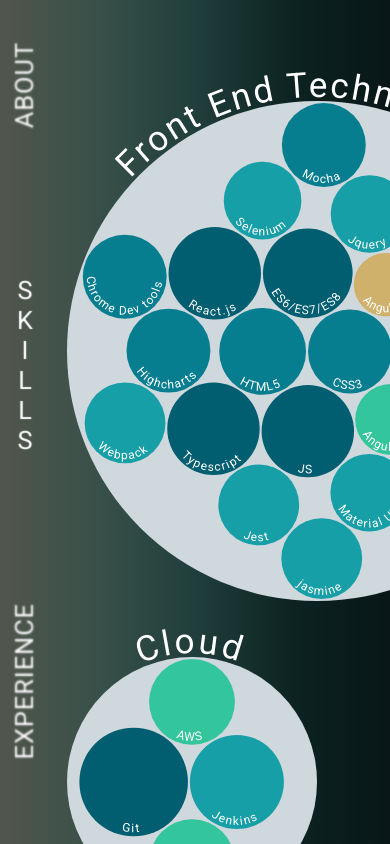
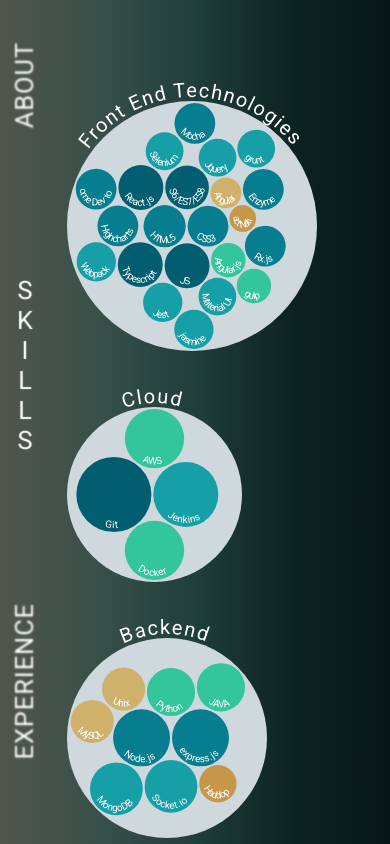
Before and after one commit to aqumus/portfolio, a Gatsby site: page /skills in a window 390 px wide. Built offline with nearby package versions, Linux system fonts and the light colour scheme; Gatsby itself is replaced by a stand-in of ours.

Commit message:
fix: responsive skil page

```diff
--- a/src/components/skillCircle.js
+++ b/src/components/skillCircle.js
@@ -5,6 +5,7 @@
 import { transition } from "d3-transition"
 import styled from "@emotion/styled"
 import { scaleLinear } from "d3-scale"
+import { useSmallScreenMediaQuery } from "../hooks/useMediaQuery.js"
 
 const colorLevel = [
   "#bb210f",
@@ -52,7 +53,7 @@
         result.push(newLine)
       } else if (
         lastLine.width + width + lastLine.words.length * spaceWidth <
-        lineWidth - i * 0.3
+        lineWidth - i * 0.5
       ) {
         // Word can be added to an existing line
         lastLine.words.push(word)
@@ -79,10 +80,23 @@
   return calculateLines(wordsWithComputedWidth, spaceWidth, linewidth)
 }
 
-const setAndCreateCircle = () => {
+const normalScreenCircleRadius = [250, 350, 500]
+
+const smallScreenCircleRadius = [175, 200, 250]
+
+const skillHeadingFontSize = isSmallScreen => (isSmallScreen ? 20 : 35)
+
+const skillTitleFontSize = isSmallScreen => (isSmallScreen ? 10 : 12)
+
+const setAndCreateCircle = isSmallScreen => {
   //////////////////////////////////////////////////////////////
   ////////////////// Create Set-up constiables  //////////////////
   //////////////////////////////////////////////////////////////
+
+  // remove any existing svg
+  select("#chart")
+    .selectAll("svg")
+    .remove()
 
   skillsTechnologies.forEach((technology, techIndex) => {
     const dataHierarchy = hierarchy(technology, data => {
@@ -90,12 +104,16 @@
     }).sum(data => (data.children ? 0 : data.level))
     let focus = dataHierarchy
 
-    // const width = document.getElementById("chart").offsetWidth
-    // const height = document.getElementById("chart").offsetHeight
+    // const isSmallScreen = window.innerWidth <= 768
+
+    const [sparse, medium, dense] = isSmallScreen
+      ? smallScreenCircleRadius
+      : normalScreenCircleRadius
 
     //Size of the circle pack layout
     const childrenSize = dataHierarchy.children.length
-    const diameter = childrenSize <= 5 ? 250 : childrenSize <= 10 ? 350 : 500
+    const diameter =
+      childrenSize <= 5 ? sparse : childrenSize <= 10 ? medium : dense
 
     //Initialize the circle pack layout
     const nodePack = pack()
@@ -153,11 +171,51 @@
         d3Event.stopPropagation()
       })
 
+    gElem
+      .append("path")
+      .attr("id", function(d, i) {
+        return "skillTextPath" + i + techIndex
+      }) //Unique id of the path
+      .attr("d", function(d) {
+        const { x, y, r } = d
+        const pathPosition = !d.children ? 0 : 1
+        return `M${x - r},${y} A${r},${r} 0 0,${pathPosition} ${x + r},${y}`
+      }) //SVG path
+      .style("fill", "none")
+      .style("stroke", "none")
+    gElem
+      .append("text")
+      .attr("x", -2) //Move the text from the start angle of the arc
+      .attr("dy", -4) //Move the text down
+      .style("fill", function(d) {
+        return "white"
+      })
+      .append("textPath") //append a textPath to the text element
+      .attr("xlink:href", function(d, i) {
+        return "#skillTextPath" + i + techIndex
+      }) //place the ID of the path here
+      .style("text-anchor", "middle") //place the text halfway on the arc
+      .style("font-size", function(d) {
+        const size = !d.children
+          ? skillTitleFontSize(isSmallScreen)
+          : skillHeadingFontSize(isSmallScreen)
+        return `${size}`
+      })
+      .style("letter-spacing", function(d) {
+        const spacing = isSmallScreen ? 1 : 2
+        return `${spacing}px`
+      })
+      .attr("startOffset", "50%") //place the text halfway on the arc
+      .text(function(d) {
+        return !d.children ? d.data.name : d.data.technologyType
+      })
+
     function zoom(clickedD) {
       focus = clickedD
       const k = diameter / clickedD.r / 2
       x.domain([clickedD.x - clickedD.r, clickedD.x + clickedD.r])
       y.domain([clickedD.y - clickedD.r, clickedD.y + clickedD.r])
+
       const cTrans = transition().duration(250)
       svgContainer
         .selectAll("circle")
@@ -214,7 +272,10 @@
           return this.id === `g-${clickedD.data.name}`
         })
 
-        const commentFontSize = Math.min(22, k * clickedD.r * 0.1)
+        const commentFontSize = `${Math.min(
+          22,
+          Math.max(k * clickedD.r * 0.1, 12)
+        )}px`
 
         clickedGElem
           .append("text")
@@ -232,7 +293,7 @@
           .transition(cTrans)
           .style("stroke", "white")
           .style("font-family", "Michroma")
-          .style("font-size", function(d) {
+          .style("font-size", function zoomedNameSize(d) {
             return `${k * d.r * 0.13}px`
           })
           .style("text-anchor", "middle")
@@ -247,13 +308,13 @@
                 "font-family": "Roberto",
                 "font-style": "italic",
                 "line-height": "15px",
-                "font-size": `${commentFontSize}px`,
+                "font-size": commentFontSize,
               },
               diameter
             )
           : []
 
-        console.log("texl", textLines)
+        // console.log("texl", textLines)
 
         clickedGElem
           .append("text")
@@ -272,7 +333,7 @@
           .style("font-family", "Roberto")
           .style("font-style", "italic")
           .style("font-size", function(d) {
-            return `${commentFontSize}px`
+            return commentFontSize
           })
           .style("text-anchor", "middle")
           .style("line-height", "15px")
@@ -288,7 +349,7 @@
           })
           .attr("dy", function(d, i) {
             console.log("d", k * d.r * 0.05 * (i + 1))
-            return k * clickedD.r * 0.1 * (i + 1)
+            return k * clickedD.r * 0.12 * (i + 1)
           })
           .transition(cTrans)
           .text(function(d) {
@@ -296,42 +357,6 @@
           })
       }
     }
-
-    gElem
-      .append("path")
-      .attr("id", function(d, i) {
-        return "skillTextPath" + i + techIndex
-      }) //Unique id of the path
-      .attr("d", function(d) {
-        const { x, y, r } = d
-        const pathPosition = !d.children ? 0 : 1
-        return `M${x - r},${y} A${r},${r} 0 0,${pathPosition} ${x + r},${y}`
-      }) //SVG path
-      .style("fill", "none")
-      .style("stroke", "none")
-    gElem
-      .append("text")
-      .attr("x", -2) //Move the text from the start angle of the arc
-      .attr("dy", -4) //Move the text down
-      .style("fill", function(d) {
-        return "white"
-      })
-      .append("textPath") //append a textPath to the text element
-      .attr("xlink:href", function(d, i) {
-        return "#skillTextPath" + i + techIndex
-      }) //place the ID of the path here
-      .style("text-anchor", "middle") //place the text halfway on the arc
-      .style("font-size", function(d) {
-        const size = !d.children ? 12 : 35
-        return `${size}`
-      })
-      .style("letter-spacing", function(d) {
-        return `2px`
-      })
-      .attr("startOffset", "50%") //place the text halfway on the arc
-      .text(function(d) {
-        return !d.children ? d.data.name : d.data.technologyType
-      })
   })
 }
 
@@ -342,9 +367,10 @@
 `
 
 const SkillCircle = () => {
+  const isSmallScreen = useSmallScreenMediaQuery()
   useLayoutEffect(() => {
-    setAndCreateCircle()
-  }, [])
+    setAndCreateCircle(isSmallScreen)
+  }, [isSmallScreen])
   return <SkillCircleContainer id="chart" />
 }
 
```
